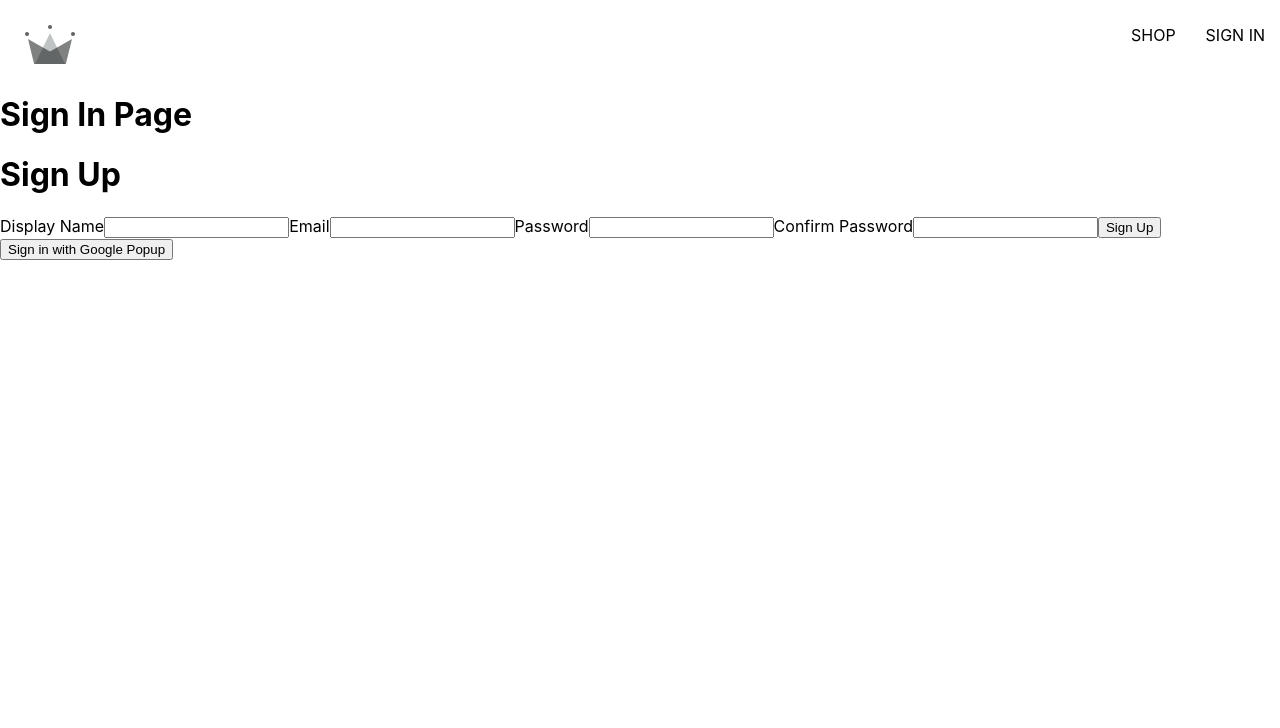
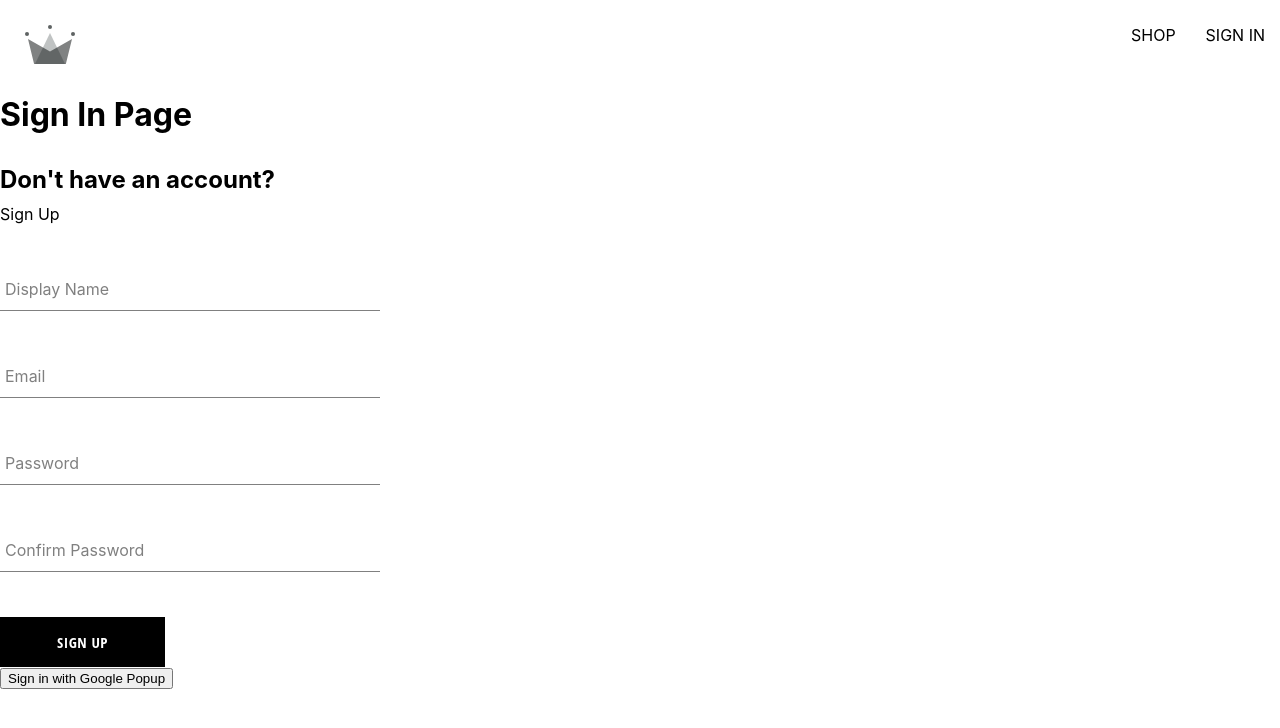
Before and after one commit to PatNepp/crwn-clothing, a React (Create React App) app: page /sign-in in a window 1280 px wide. Shown: the top 728 px of the page. Built offline with nearby package versions, Linux system fonts and the light colour scheme; the HTML template or start-up script is replaced by a standard one.

Commit message:
form input and button components

```diff
--- /dev/null
+++ b/src/components/button/button.component.jsx
@@ -0,0 +1,17 @@
+import './button.styles.scss'
+
+
+//We have 3 types of buttons: default, inverted, google sign in
+const BUTTON_TYPES_CLASSES = {
+    google: 'google-sign-in',
+    inverted: 'show-inverted',
+}
+
+
+const Button = ({children, buttonType, ...otherProps}) => {
+  return (
+    <button className={`button-container ${BUTTON_TYPES_CLASSES[buttonType]}`} {...otherProps}>{children}</button>
+  )
+}
+
+export default Button
--- /dev/null
+++ b/src/components/button/button.styles.scss
@@ -0,0 +1,46 @@
+.button-container {
+  min-width: 165px;
+  width: auto;
+  height: 50px;
+  letter-spacing: 0.5px;
+  line-height: 50px;
+  padding: 0 35px 0 35px;
+  font-size: 15px;
+  background-color: black;
+  color: white;
+  text-transform: uppercase;
+  font-family: 'Open Sans Condensed';
+  font-weight: bolder;
+  border: none;
+  cursor: pointer;
+  display: flex;
+  justify-content: center;
+
+  &:hover {
+    background-color: white;
+    color: black;
+    border: 1px solid black;
+  }
+
+  &.google-sign-in {
+    background-color: #4285f4;
+    color: white;
+
+    &:hover {
+      background-color: #357ae8;
+      border: none;
+    }
+  }
+
+  &.inverted {
+    background-color: white;
+    color: black;
+    border: 1px solid black;
+
+    &:hover {
+      background-color: black;
+      color: white;
+      border: none;
+    }
+  }
+}
--- /dev/null
+++ b/src/components/form-input/form-input.component.jsx
@@ -0,0 +1,19 @@
+import './form-input.styles.scss'
+
+const FormInput = ({label, ...otherProps}) => {
+  return (
+    <div className='group'>
+        <input className='form-input' {...otherProps} />
+        {label && (
+            <label
+                className={
+                    `${otherProps.value.length && 'shrink'} form-input-label`
+                }>
+                    {label}
+                </label>
+            )}
+    </div>
+  )
+}
+
+export default FormInput
--- /dev/null
+++ b/src/components/form-input/form-input.styles.scss
@@ -0,0 +1,54 @@
+$sub-color: grey;
+$main-color: black;
+
+@mixin shrinkLabel {
+  top: -14px;
+  font-size: 12px;
+  color: $main-color;
+}
+
+.group {
+  position: relative;
+  margin: 45px 0;
+
+  .form-input {
+    background: none;
+    background-color: white;
+    color: $sub-color;
+    font-size: 18px;
+    padding: 10px 10px 10px 5px;
+    display: block;
+    width: 100%;
+    border: none;
+    border-radius: 0;
+    border-bottom: 1px solid $sub-color;
+    margin: 25px 0;
+
+    &:focus {
+      outline: none;
+    }
+
+    &:focus ~ .form-input-label {
+      @include shrinkLabel();
+    }
+  }
+
+  input[type='password'] {
+    letter-spacing: 0.3em;
+  }
+
+  .form-input-label {
+    color: $sub-color;
+    font-size: 16px;
+    font-weight: normal;
+    position: absolute;
+    pointer-events: none;
+    left: 5px;
+    top: 10px;
+    transition: 300ms ease all;
+
+    &.shrink {
+      @include shrinkLabel();
+    }
+  }
+}
--- a/src/components/sign-up-form/sign-up-form.component.jsx
+++ b/src/components/sign-up-form/sign-up-form.component.jsx
@@ -1,5 +1,9 @@
 import { useState } from "react"
 import { createAuthUserWithEmailAndPassword, createUserDocumentFromAuth } from "../../utils/firebase/firebase.utils"
+import Button from "../button/button.component"
+import FormInput from "../form-input/form-input.component"
+
+import './sign-up-form.styles.scss'
 
 const defaultFormFields = {
         displayName: '',
@@ -44,42 +48,44 @@
     }
 
   return (
-    <div>
-        <h1>Sign Up</h1>
+    <div className="sign-up-container">
+        <h2>Don't have an account?</h2>
+        <span>Sign Up</span>
         <form onSubmit={handleSubmit}>
-            <label>Display Name</label>
-            <input
+            <FormInput
+                label='Display Name'
                 required
                 type="text"
                 onChange={handleChange}
                 name='displayName'
                 value={displayName}
+
             />
-            <label>Email</label>
-            <input
+            <FormInput
+                label='Email'
                 required
                 type="email"
                 onChange={handleChange}
                 name='email'
                 value={email}
             />
-            <label>Password</label>
-            <input
+            <FormInput
+                label='Password'
                 required
                 type="password"
                 onChange={handleChange}
                 name='password'
                 value={password}
             />
-            <label>Confirm Password</label>
-            <input
+            <FormInput
+                label='Confirm Password'
                 required
                 type="password"
                 onChange={handleChange}
                 name='confirmPassword'
                 value={confirmPassword}
             />
-            <button type="submit">Sign Up</button>
+            <Button children={'Sign Up'} type='submit' />
         </form>
     </div>
   )
--- /dev/null
+++ b/src/components/sign-up-form/sign-up-form.styles.scss
@@ -0,0 +1,9 @@
+.sign-up-container {
+    display: flex;
+    flex-direction: column;
+    width: 380px;
+
+    h2 {
+        margin: 10px 0;
+    }
+}
```
